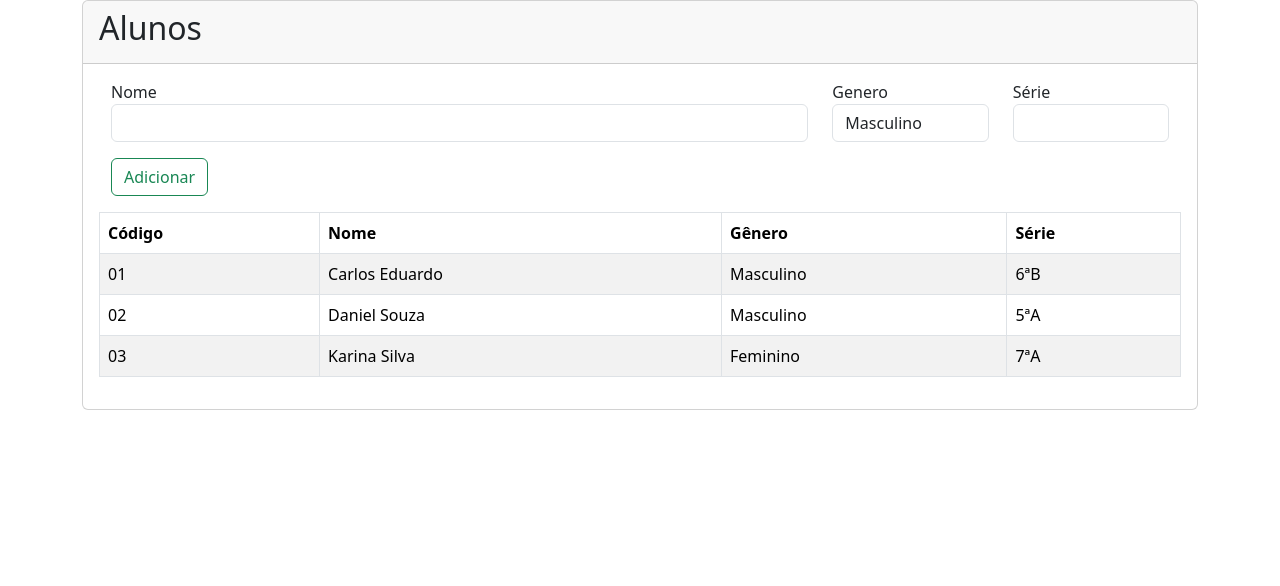
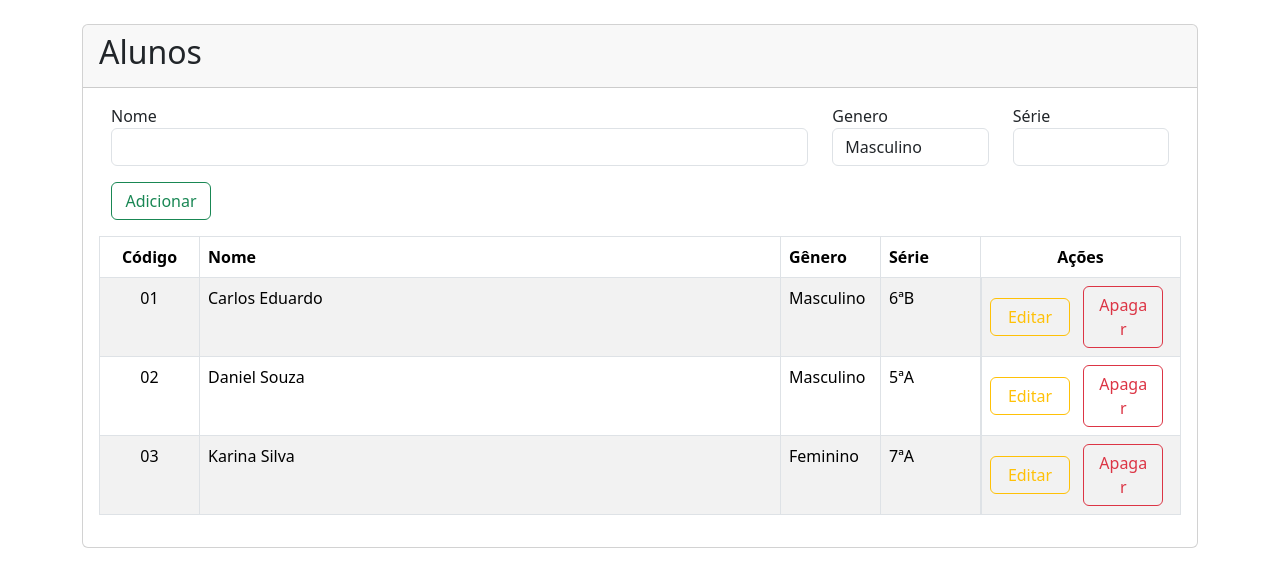
Before and after one commit to AndreMicael/controle-alunos, a React (Vite) app: page / in a window 1280 px wide. Shown: the top 586 px of the page. Built offline with nearby package versions, Linux system fonts and the light colour scheme.

Commit message:
Página Alunos melhorada

```diff
--- a/src/App.tsx
+++ b/src/App.tsx
@@ -7,7 +7,7 @@ function App() {
 
   return (
     <>
-    <div className="container">
+    <div className="container mt-4">
     <Aluno/>
 
      </div>
--- /dev/null
+++ b/src/assets/Views/Alunos/alunos.css
@@ -0,0 +1,15 @@
+.btn {
+    width: 80px;
+}
+
+.btn-table{
+    display: grid;
+    grid-template-columns: 1fr 1fr;
+    gap: 5px;
+    justify-content: center;
+    align-items: center;
+}
+
+.btn-form{
+    width: 100px;
+}
--- a/src/assets/Views/Alunos/index.tsx
+++ b/src/assets/Views/Alunos/index.tsx
@@ -1,3 +1,5 @@
+import "./alunos.css"
+
 const Aluno = () => {
     return (
       <>
@@ -30,7 +32,7 @@ const Aluno = () => {
 
                   <div className="row mt-3">
                     <div className="col">
-                      <button className="btn btn-outline-success">
+                      <button className="btn btn-outline-success btn-form">
                         Adicionar
                       </button>
                     </div>
@@ -41,30 +43,43 @@ const Aluno = () => {
             <table className="table table-striped table-bordered mt-3    ">
               <thead>
                 <tr>
-                  <th>Código</th>
+                  <th width="100" className="text-center">Código</th>
                   <th>Nome</th>
-                  <th>Gênero</th>
-                  <th>Série</th>
+                  <th  width="100" >Gênero</th>
+                  <th  width="100" >Série</th>
+                  <th width="200" className="text-center">Ações</th>
                 </tr>
               </thead>
               <tbody>
                 <tr>
-                  <td>01</td>
+                  <td  className="text-center">01</td>
                   <td>Carlos Eduardo</td>
                   <td>Masculino</td>
                   <td>6ªB</td>
+                  <td className="text-center btn-table">
+                    <button  className="btn btn-outline-warning">Editar</button>
+                    <button className="btn btn-outline-danger">Apagar</button>
+                  </td>
                 </tr>
                 <tr>
-                  <td>02</td>
+                  <td  className="text-center">02</td>
                   <td>Daniel Souza</td>
                   <td>Masculino</td>
                   <td>5ªA</td>
+                  <td className="text-center btn-table">
+                    <button className="btn btn-outline-warning">Editar</button>
+                    <button className="btn btn-outline-danger">Apagar</button>
+                  </td>
                 </tr>
                 <tr>
-                  <td>03</td>
+                  <td  className="text-center">03</td>
                   <td>Karina Silva</td>
                   <td>Feminino</td>
                   <td>7ªA</td>
+                  <td className="text-center btn-table">
+                    <button className="btn btn-outline-warning">Editar</button>
+                    <button className="btn btn-outline-danger">Apagar</button>
+                  </td>
                 </tr>
               </tbody>
             </table>
```
